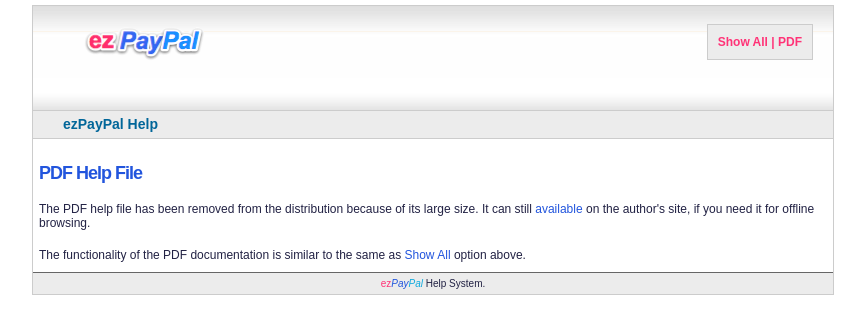
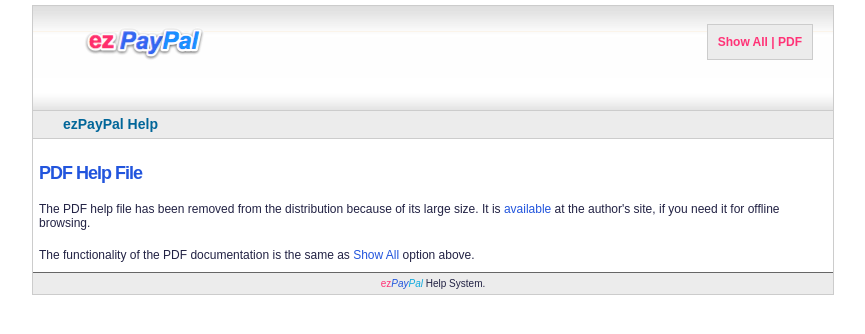
Before and after one commit to gocheaphosting/easy-paypal-lte, a PHP site: page /docs/index.php?pdf in a window 1280 px wide. Shown: the top 334 px of the page, without its empty margins (207-1072 px from the left). Run offline with PHP 8.4, Linux system fonts and the light colour scheme.

Commit message:
Committing V5.30: Compatibility with WP4.0, documentation changes. [Sep 7, 2014]
git-svn-id: https://plugins.svn.wordpress.org/easy-paypal-lte/trunk@983532 b8457f37-d9ea-0310-8a92-e5e31aec5664

```diff
--- a/docs/introduction.html
+++ b/docs/introduction.html
@@ -322,7 +322,7 @@ possible.</p>
 <h2>Support and Product Updates</h2>
 
 <p><?php ezpp() ?>comes with extensive documentation both on <a href=
-'http://ezpp.thulasidas.com/docs'>its website</a> and as a part of the
+'http://buy.thulasidas.com/docs'>its website</a> and as a part of the
 distribution. The documentation is also available as a PDF file. But the
 design of <?php ezpp() ?> is to make it so intuitive that you will seldom
 need to refer to the documentation. To this end, the documentation is
--- a/docs/pdf.html
+++ b/docs/pdf.html
@@ -1,9 +1,9 @@
 <h2>PDF Help File</h2>
 
 <p>The PDF help file has been removed from the distribution because of
-its large size. It can still <a
-href="http://www.thulasidas.com/col/ezpp.pdf">available</a> on the
+its large size. It is <a
+href="http://buy.thulasidas.com/docs/ezpp.pdf">available</a> at the
 author's site, if you need it for offline browsing.</p>
 
-<p>The functionality of the PDF documentation is similar to the same
+<p>The functionality of the PDF documentation is the same
 as <a href="index.php">Show All</a> option above.</p>
--- a/docs/toc.php
+++ b/docs/toc.php
@@ -7,7 +7,7 @@ foreach ($pages as $page) {
 }
 
 function toc($page, $chap) {
-  $remote_site_data = file_get_contents("http://localhost/ezpaypal/docs/index.php?$page");
+  $remote_site_data = file_get_contents("http://buy.thulasidas.com/docs/index.php?$page");
   $dom_document = new DOMDocument();
   @$dom_document->loadHTML($remote_site_data);
   $h1 = $dom_document->getElementsByTagName('h1');
--- a/docs/wordpress.html
+++ b/docs/wordpress.html
@@ -74,6 +74,6 @@ Help is always only a click or mouseover away. The full help on all
 the features of this plugin is included in your download. You can
 <a title="Browse the help documentation in this window"
 href="index.php">browse it</a> or <a title="View the documentation as a
-printable PDF file" href="ezpp.pdf">print it</a>.
+printable PDF file" href="http://buy.thulasidas.com/docs/ezpp.pdf">print it</a>.
 
 <?php include('help.html') ; ?>
--- a/easy-paypal-lite.php
+++ b/easy-paypal-lite.php
@@ -4,7 +4,7 @@
   Plugin Name: Easy PayPal
   Plugin URI: http://www.thulasidas.com/plugins/ezpaypal
   Description: <em>Lite Version</em>: Easiest way to start selling your digital goods online. Go to <a href="options-general.php?page=easy-paypal-lite.php">Settings &rarr; Easy PayPal</a> to set it up, or use the "Settings" link on the right.
-  Version: 5.24
+  Version: 5.30
   Author: Manoj Thulasidas
   Author URI: http://www.thulasidas.com
  */
```
Also changed, not shown: readme.txt.
